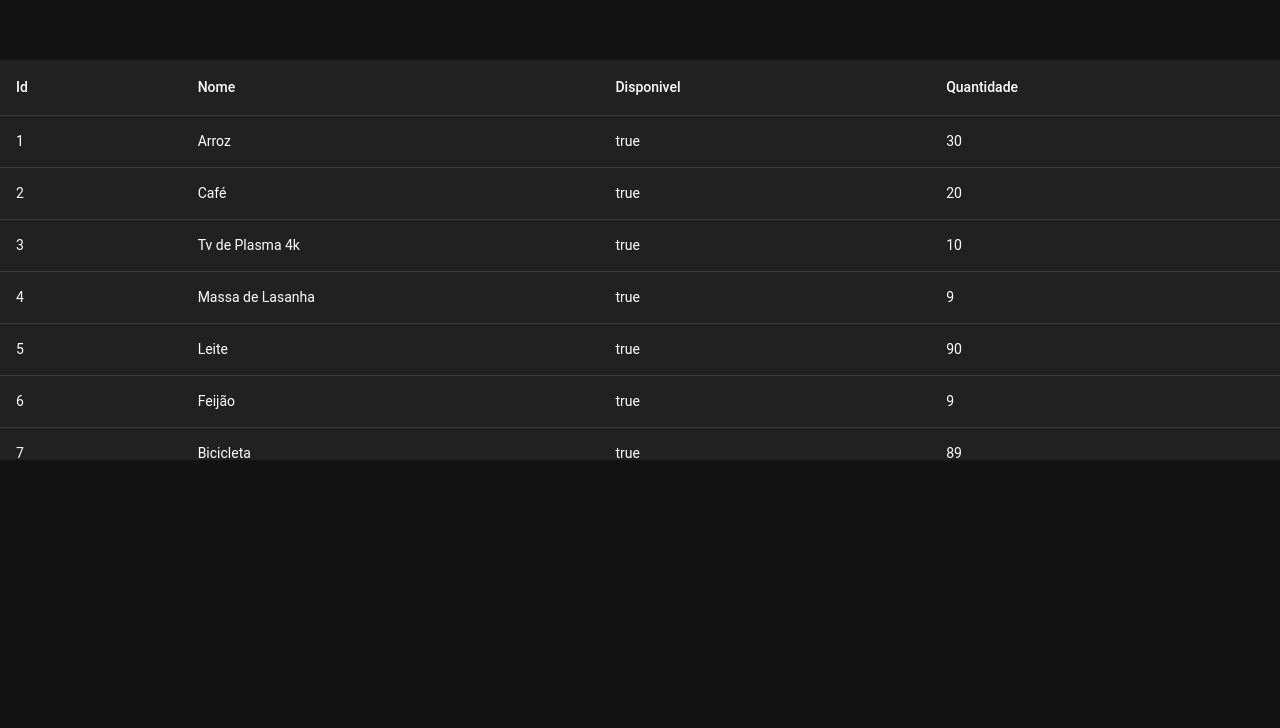
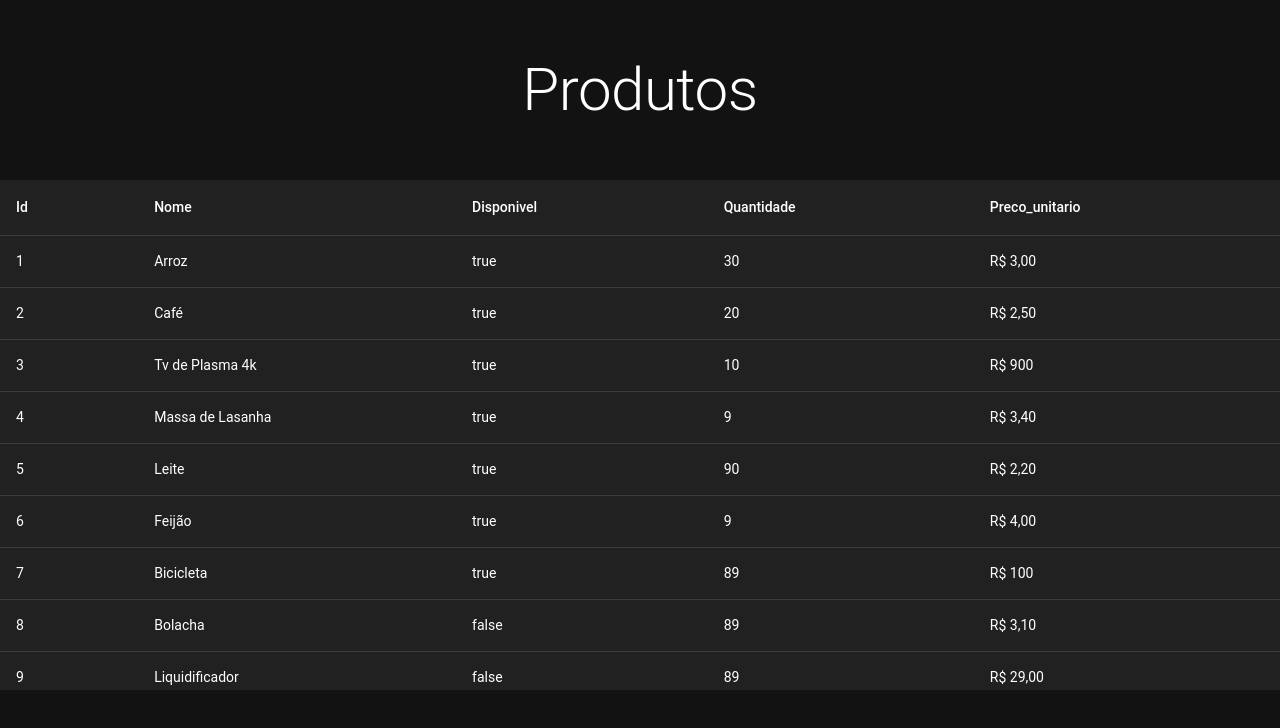
Before and after one commit to filipanselmo11/supermercador-vuetify, a Vue app: page /dashboard in a window 1280 px wide. Shown: the top 728 px of the page. Built offline with nearby package versions, Linux system fonts and the light colour scheme; data requests are answered from the project's data file.

Commit message:
feat: add mais uma coluna na tabela e aplicando alguns ajustes

```diff
--- a/db.json
+++ b/db.json
@@ -4,43 +4,100 @@
             "id": 1,
             "nome": "Arroz",
             "disponivel": true,
-            "quantidade": 30
+            "quantidade": 30,
+            "preco_unitario": "R$ 3,00"
         },
         {
             "id": 2,
             "nome": "Café",
             "disponivel": true,
-            "quantidade": 20
+            "quantidade": 20,
+            "preco_unitario": "R$ 2,50"
         },
         {
             "id": 3,
             "nome": "Tv de Plasma 4k",
             "disponivel": true,
-            "quantidade": 10
+            "quantidade": 10,
+            "preco_unitario": "R$ 900"
         },
         {
             "id": 4,
             "nome": "Massa de Lasanha",
             "disponivel": true,
-            "quantidade": 9
+            "quantidade": 9,
+            "preco_unitario": "R$ 3,40"
         },
         {
             "id": 5,
             "nome": "Leite",
             "disponivel": true,
-            "quantidade": 90
+            "quantidade": 90,
+            "preco_unitario": "R$ 2,20"
         },
         {
             "id": 6,
             "nome": "Feijão",
             "disponivel": true,
-            "quantidade": 9
+            "quantidade": 9,
+            "preco_unitario": "R$ 4,00"
         },
         {
             "id": 7,
             "nome": "Bicicleta",
             "disponivel": true,
-            "quantidade": 89
+            "quantidade": 89,
+            "preco_unitario": "R$ 100"
+        },
+        {
+            "id": 8,
+            "nome": "Bolacha",
+            "disponivel": false,
+            "quantidade": 89,
+            "preco_unitario": "R$ 3,10"
+        },
+        {
+            "id": 9,
+            "nome": "Liquidificador",
+            "disponivel": false,
+            "quantidade": 89,
+            "preco_unitario": "R$ 29,00"
+        },
+        {
+            "id": 10,
+            "nome": "Geladeira",
+            "disponivel": false,
+            "quantidade": 9,
+            "preco_unitario": "R$ 1000"
+        },
+        {
+            "id": 11,
+            "nome": "Teclado",
+            "disponivel": true,
+            "quantidade": 89,
+            "preco_unitario": "R$ 40,00"
+        },
+        {
+            "id": 12,
+            "nome": "Alho",
+            "disponivel": true,
+            "quantidade": 11,
+            "preco_unitario": "R$ 2,50"
+        },
+        {
+            "id": 13,
+            "nome": "Tomate",
+            "disponivel": false,
+            "quantidade": 100,
+            "preco_unitario": "R$ 2,00"
+        },
+        {
+            "id": 14,
+            "nome": "Colher",
+            "disponivel": true,
+            "quantidade": 19,
+            "preco_unitario": "R$ 1,20"
         }
+
     ]
 }
--- a/index.html
+++ b/index.html
@@ -5,7 +5,7 @@
     <meta charset="UTF-8" />
     <link rel="icon" href="/favicon.ico" />
     <meta name="viewport" content="width=device-width, initial-scale=1.0" />
-    <title>Welcome to Vuetify 3</title>
+    <title>Supermercado Vuetify</title>
 </head>
 
 <body>
--- a/src/components/DataTable.vue
+++ b/src/components/DataTable.vue
@@ -6,9 +6,11 @@ const props = defineProps<{
 </script>
 
 <template>
-  <v-data-table-virtual
-    :headers="props.headers"
-    :items="props.items"
-    height="400"
-    item-value="name"></v-data-table-virtual>
+    <v-data-table-virtual
+      class="mt-15"
+      :headers="props.headers"
+      :items="props.items"
+      height="510"
+      item-value="name">
+    </v-data-table-virtual>
 </template>
--- a/src/pages/Cadastro.vue
+++ b/src/pages/Cadastro.vue
@@ -13,7 +13,7 @@ const fazerCadastro = () => {
   // console.log('Nome ', nome.value);
   // console.log('Email ', email.value);
   // console.log('Password ', password.value);
-  router.push('');
+  router.go(-1);
 }
 
 </script>
--- a/src/pages/Dashboard.vue
+++ b/src/pages/Dashboard.vue
@@ -6,15 +6,19 @@ import { onMounted } from 'vue';
 
 const productStore = useProductStore();
 onMounted(() => {
-  console.log('OLÁ');
   productStore.getProducts();
 });
-const headers = ['id', 'nome', 'disponivel', 'quantidade'];
+const headers = ['Id', 'Nome', 'Disponível', 'Quantidade', 'Preço(R$)'];
 </script>
 
 <template>
-  <div class="d-flex justify-center mt-15">
-    <Progress v-if="productStore.loading"/>
-    <DataTable v-else :headers="headers.value" :items="productStore.products"/>
-  </div>
+  <section>
+    <div class="d-flex justify-center mt-15">
+      <h2 class="text-h2">Produtos</h2>
+    </div>
+    <div class="d-flex justify-center">
+      <Progress v-if="productStore.loading" />
+      <DataTable v-else :headers="headers.value" :items="productStore.products" />
+    </div>
+  </section>
 </template>
--- a/src/types/types.ts
+++ b/src/types/types.ts
@@ -2,5 +2,6 @@ export interface ProductInterface {
   id: number,
   nome: string,
   disponivel: boolean,
-  quantidade: number
+  quantidade: number,
+  preco: string
 }
```
